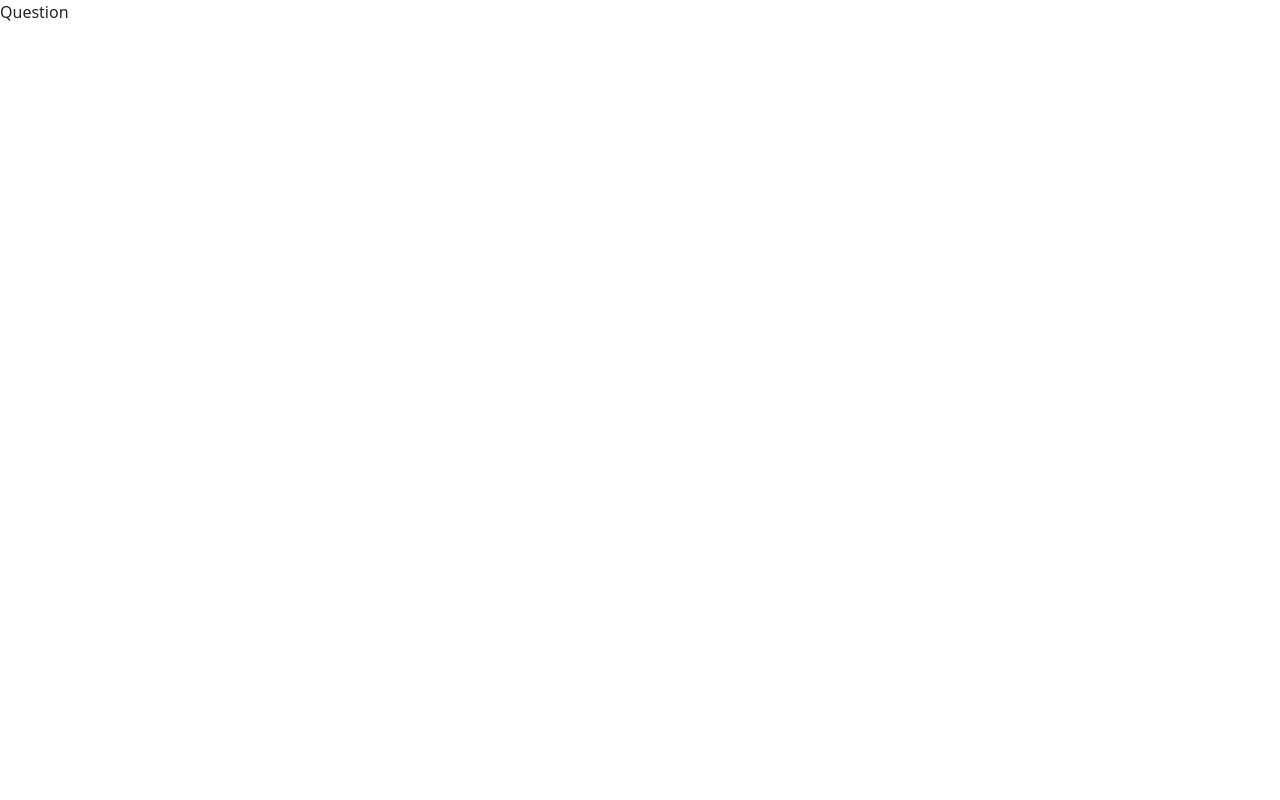
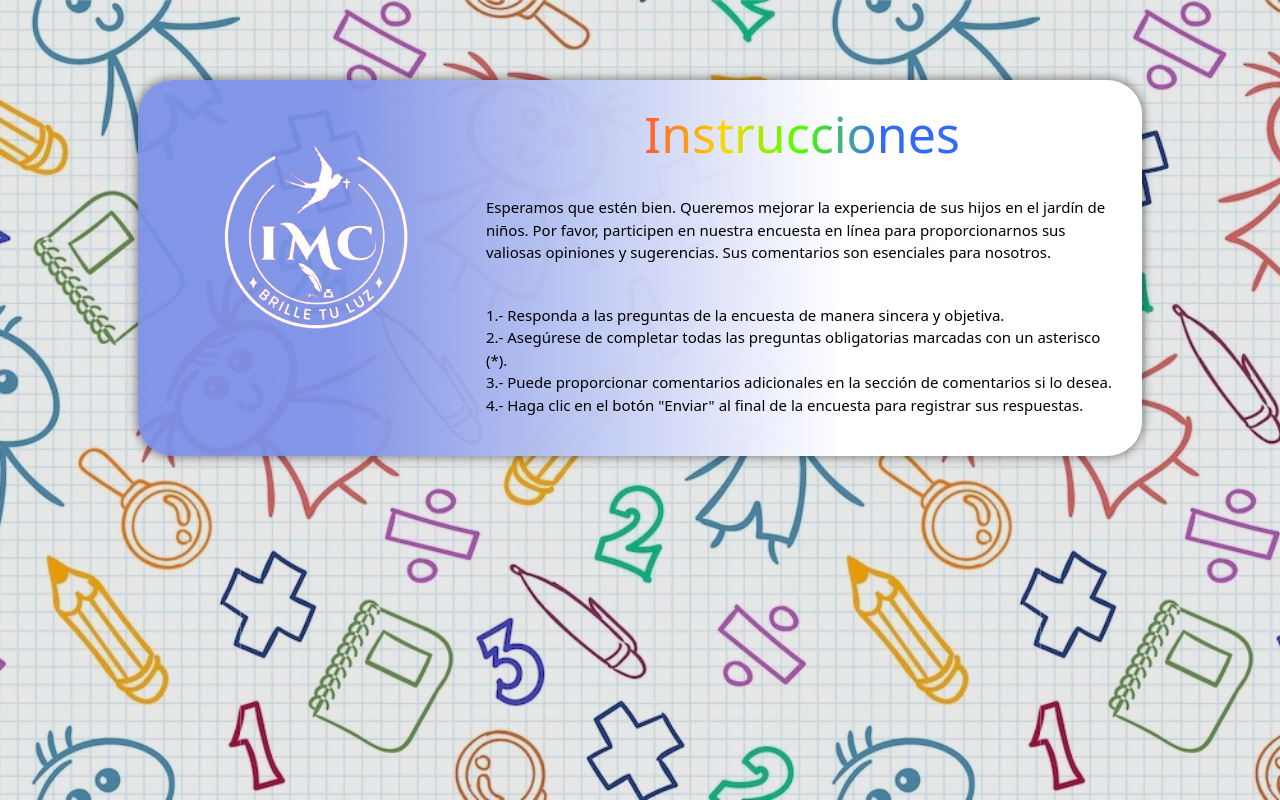
Before and after one commit to EdgarCode1812/buzon-sugerencias-kinder, a React (Create React App) app: page /Encuesta in a window 1280 px wide. Built offline with nearby package versions, Linux system fonts and the light colour scheme.

Commit message:
Se agrego seccion encuesta diseño

```diff
--- a/src/components/questions/Question.js
+++ b/src/components/questions/Question.js
@@ -2,7 +2,33 @@ import React from 'react'
 import './Questions.css'
 
 export default function Question() {
-  return (
-    <div>Question</div>
-  )
+    return (
+        <div className='bg-encuesta'>
+            <div className='container con-position d-flex justify-content-center'>
+                <div className='row con-ins p-3'>
+                    <div className='col-md-4 text-center pt-3'>
+                        <img src="/img/logo-kinder.png" alt="" />
+                    </div>
+                    <div className='col-md-8 p-2'>
+                        <div className='text-center'>
+                            <h1 className='text-center'>Instrucciones</h1>
+                        </div>
+                        <p className='pt-4'>
+                            Esperamos que estén bien. Queremos mejorar
+                            la experiencia de sus hijos en el jardín de
+                            niños. Por favor, participen en nuestra encuesta
+                            en línea para proporcionarnos sus valiosas opiniones
+                            y sugerencias. Sus comentarios son esenciales para nosotros.
+                        </p>
+                        <p className='pt-4'>
+                            1.- Responda a las preguntas de la encuesta de manera sincera y objetiva.<br />
+                            2.- Asegúrese de completar todas las preguntas obligatorias marcadas con un asterisco (*).<br />
+                            3.- Puede proporcionar comentarios adicionales en la sección de comentarios si lo desea.<br />
+                            4.- Haga clic en el botón "Enviar" al final de la encuesta para registrar sus respuestas.<br />
+                        </p>
+                    </div>
+                </div>
+            </div>
+        </div>
+    )
 }
--- a/src/components/questions/Questions.css
+++ b/src/components/questions/Questions.css
@@ -0,0 +1,75 @@
+/* En tu archivo Questions.css */
+.bg-encuesta {
+    background-image: url('../../assets/img/bg-encuesta.jpg');
+    background-size: contain;
+    background-position: center;
+    height: 100vh;
+}
+
+.bg-encuesta::after {
+    content: "";
+    position: absolute;
+    top: 0;
+    bottom: 0;
+    left: 0;
+    right: 0;
+    background: rgba(0, 0, 0, 0.096);
+    z-index: 1;
+    /* Coloca el fondo oscuro encima de la imagen de fondo */
+}
+
+.con-position {
+    position: relative;
+    z-index: 2;
+}
+
+.con-ins {
+    color: white;
+    margin-top: 80px;
+    width: 90%;
+    background:linear-gradient(89deg, #7c90e7ef 20%, #ffff 70%) 0% 0% no-repeat padding-box;
+    /* background-color: #7c90e7ef; */
+    border-radius: 35px;
+    box-shadow: 0px 0px 10px 2px rgba(0, 0, 0, 0.404);
+}
+
+.con-ins img {
+    width: 250px;
+}
+.con-ins p {
+    font-size: 15px;
+    font-weight: 500;
+   color: black;
+}
+
+/* En tu archivo Questions.css */
+.con-ins h1 {
+    font-size: 50px;
+    display: inline-block;
+    background: linear-gradient(90deg, #FF5733, #FFD700, #4BFF00, #3369FF, #3369FF);
+    /* Colores degradados para las letras */
+    background-clip: text;
+    -webkit-background-clip: text;
+    /* Para navegadores webkit como Chrome y Safari */
+    color: transparent;
+    /* Hace que el texto sea transparente */
+}
+
+
+/**modo responsivo/
+/* Estilos para tablets (768px a 1024px de ancho) */
+@media (min-width: 768px) and (max-width: 1024px) {}
+
+/* Estilos  en dispositivos móviles (768px o menos de ancho) */
+@media (max-width: 768px) {
+    .con-ins {
+        margin-top: 50px;
+        width: 100%;
+        background:linear-gradient(10deg, #ffff 5%, #7c90e7ef 70%) 0% 0% no-repeat padding-box;
+    }
+
+
+}
+
+/* Estilos para el logo en dispositivos móviles (350px o menos de ancho) */
+@media (max-width: 350px) {}
```
Also changed, not shown: public/img/bg-encuesta.jpg (added), src/assets/img/bg-encuesta.jpg (added).
